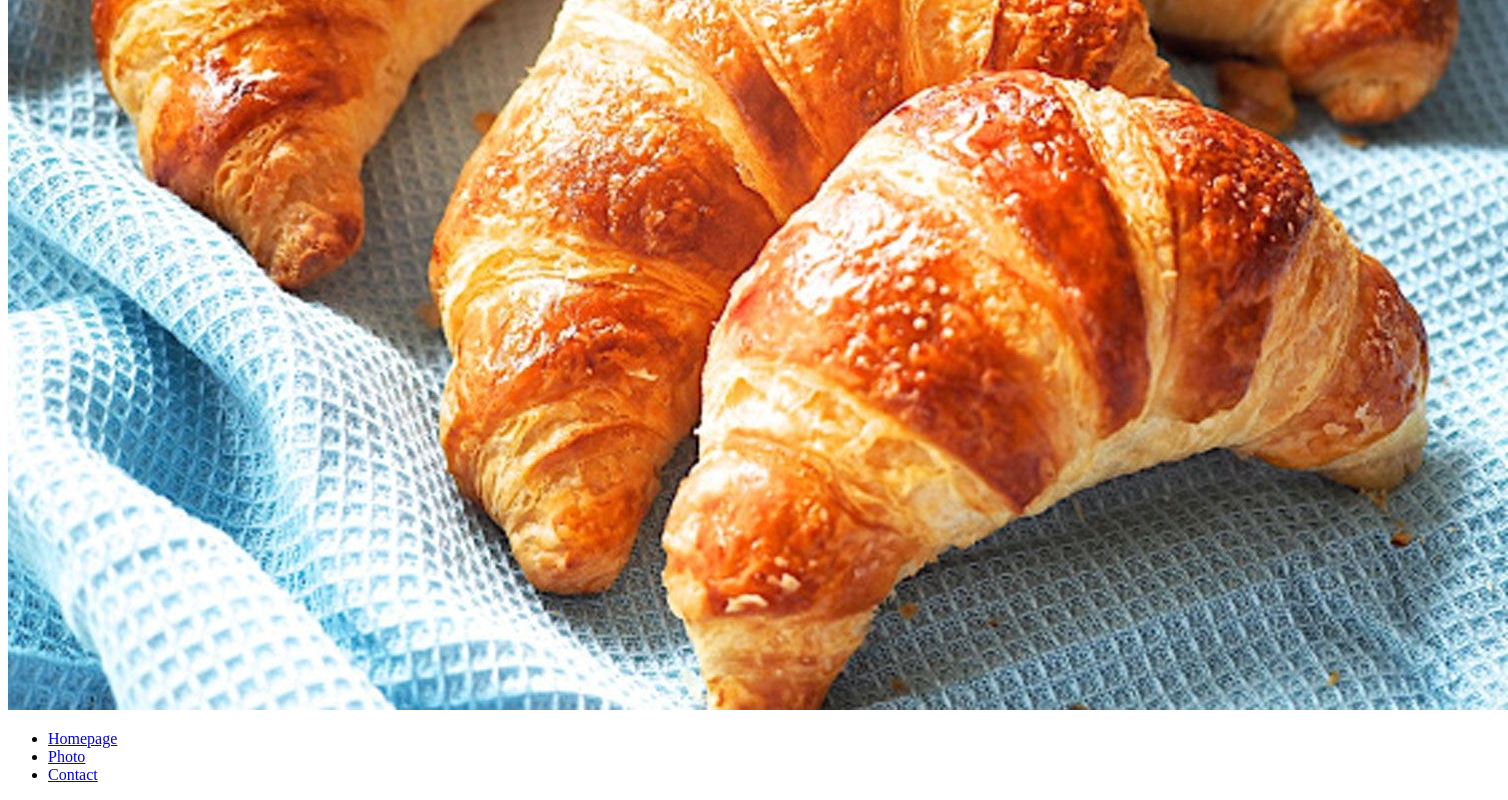
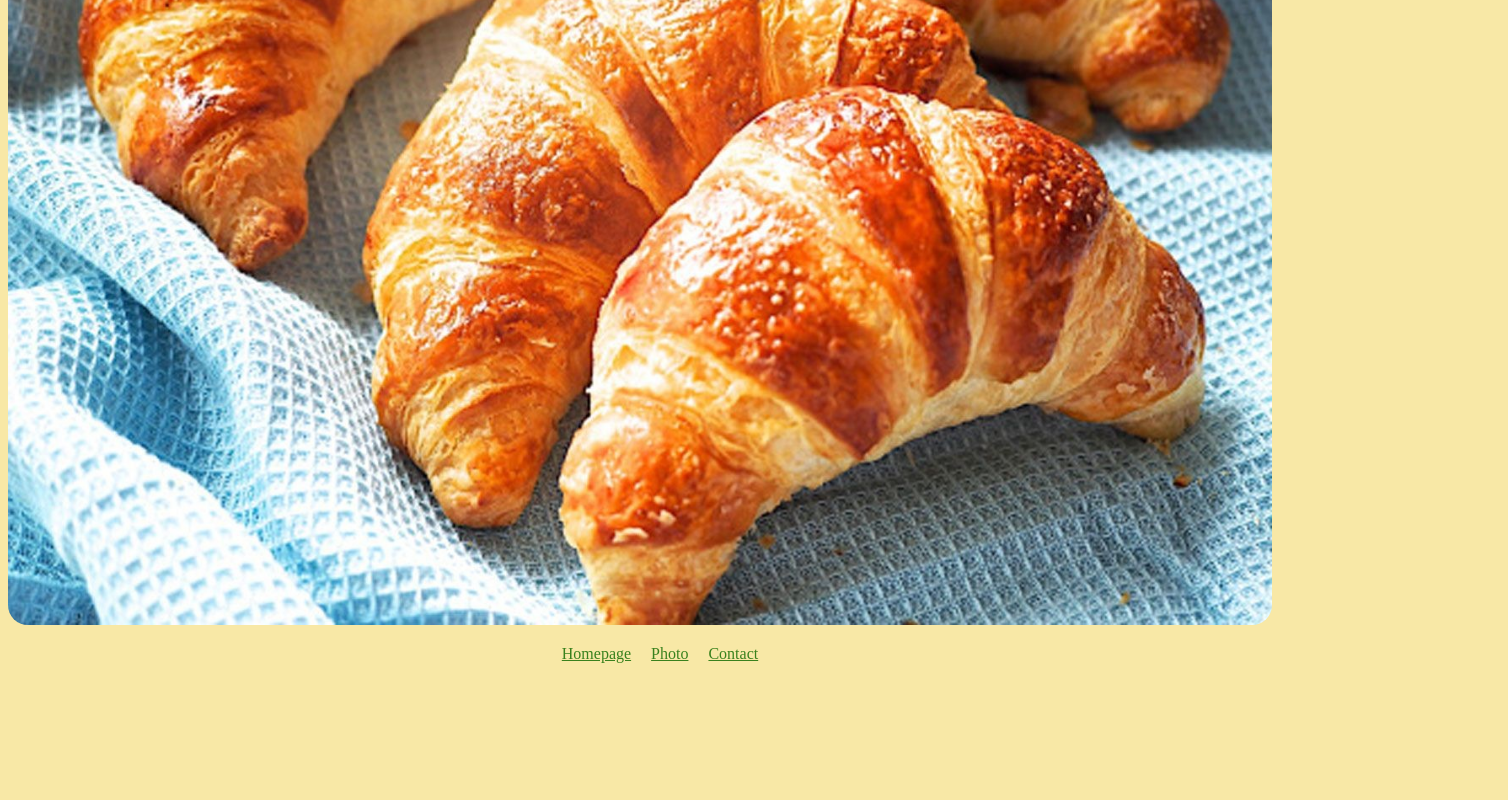
Before and after one commit to Jinoveva/multiple-pages-challenge, a plain HTML site: page photo.html in a window 1280 px wide. Shown: the part 300-1100 px from the top of the page, 1508 px wide, since content can reach past the window. After the commit the page ends 987 px from the top, so only its background shows below. Drawn offline with Linux system fonts and the light colour scheme.

Commit message:
Added photo page css

```diff
--- a/photo.html
+++ b/photo.html
@@ -7,6 +7,7 @@
     <link rel="stylesheet" href="/styles/photo.css">
 </head>
 <body>
+    <h1>🥐A picture of a croissant</h1>
     <img src="/croissant.jpg" alt="A croissant">
     <nav>
         <ul>
--- a/styles/photo.css
+++ b/styles/photo.css
@@ -0,0 +1,24 @@
+body {
+    background-color: #f8e8a6;
+    text-align: center;
+}
+
+ul {
+    list-style-type: none;
+    display: inline-flex;
+    justify-content: center;
+}
+
+li {
+    margin: 0 10px;
+}
+
+a {
+    color: #39811d;
+}
+
+img{
+    max-width: 100%;
+    height: auto;
+    border-radius: 20px;
+}
```
